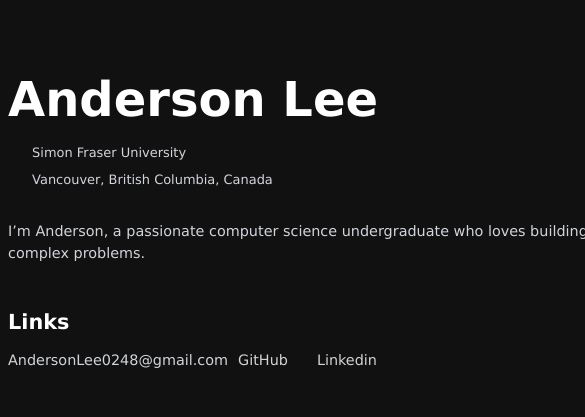
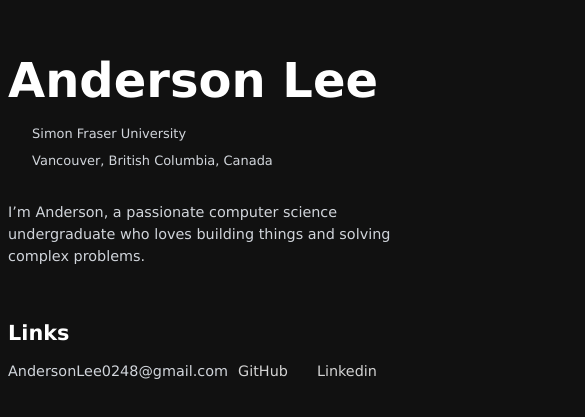
Before and after one commit to AnderBurd/Portfolio, a React (Vite) app: page / in a window 390 px wide. Shown: the part 225-642 px from the top of the page, 585 px wide, since content can reach past the window. Built offline with nearby package versions, Linux system fonts and the light colour scheme.

Commit message:
Fixed text wrapping on small screens

```diff
--- a/src/styling/sectionWrapper.css
+++ b/src/styling/sectionWrapper.css
@@ -1,7 +1,8 @@
 .section-wrapper {
   padding: 0.5rem;
   margin: 0.2rem auto;
-    padding-bottom: 0;
+  width: 100%;
+  max-width: 48rem; /* add this */
 }
 
   .section-title {
@@ -16,7 +17,6 @@
   font-size: 0.9rem;
   line-height: 1.5;
   color: #d1d5db;
+  width: 100%;
   max-width: 48rem;
-    line-height: 1.5;
-    min-width: 48rem;
 }
```
Also changed, not shown: 4 other files (tests, documents, lock files or other folders). Lines whose indentation alone changed are shown as unchanged.
